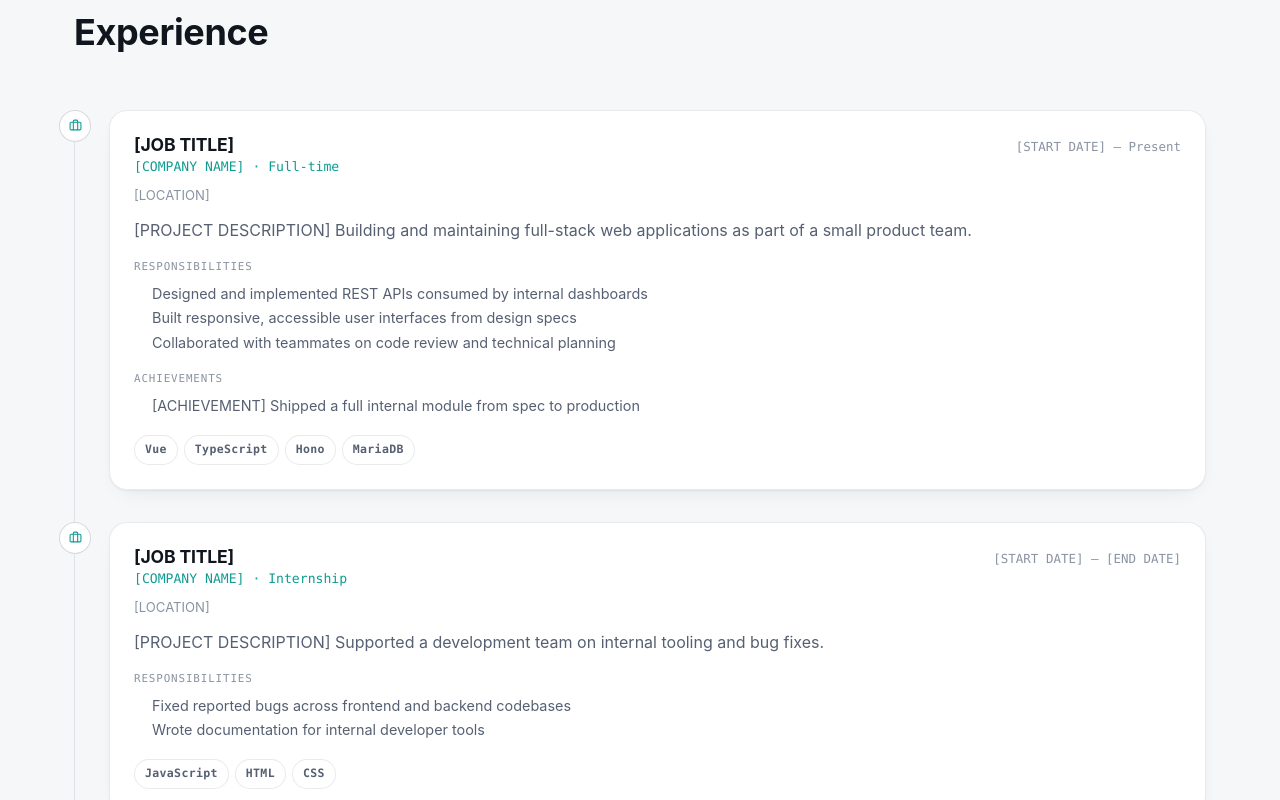
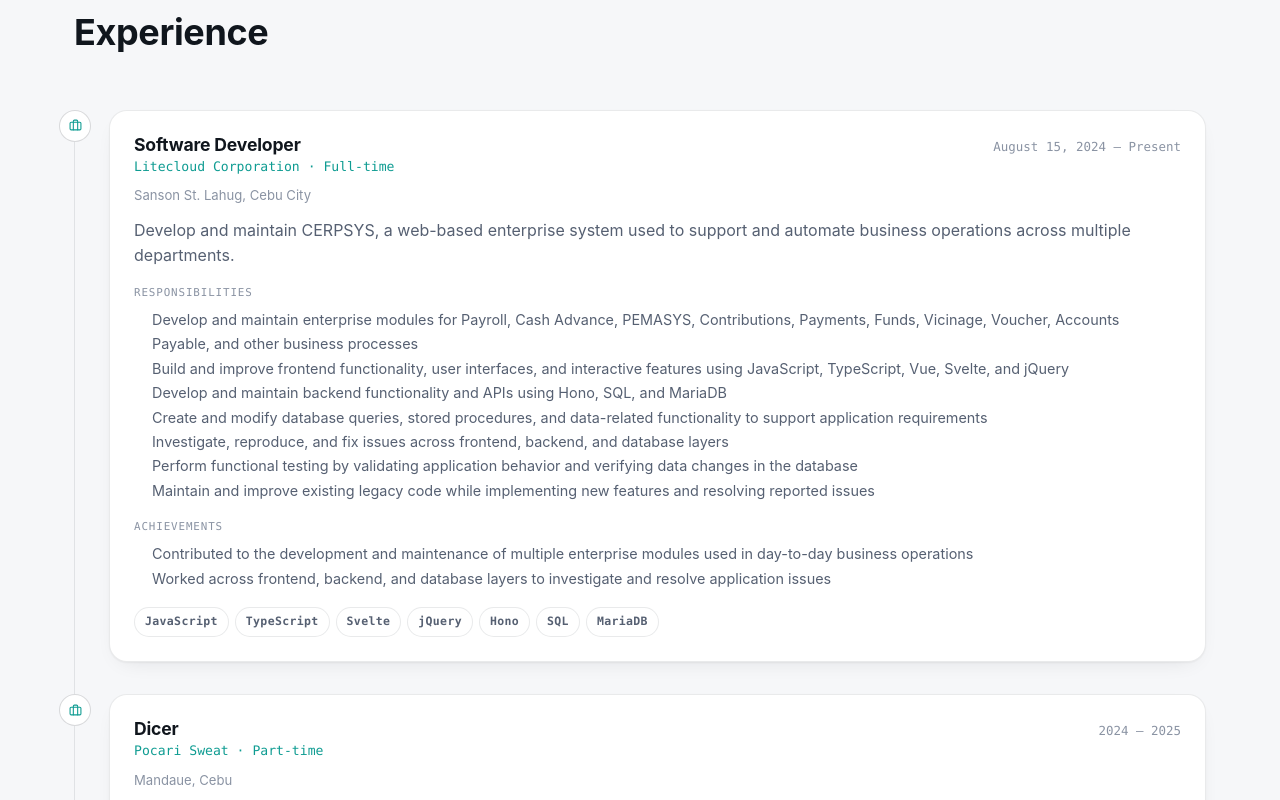
Before and after one commit to villa-mark/vue-personal-portfolio, a Vue app: page / in a window 1280 px wide. Shown: the part 3660-4460 px from the top of the page. Built offline with nearby package versions, Linux system fonts and the light colour scheme; no server answers.

Commit message:
Added Work Experience

```diff
--- a/src/data/experience.ts
+++ b/src/data/experience.ts
@@ -3,36 +3,52 @@ import type { ExperienceEntry } from './types'
 export const experience: ExperienceEntry[] = [
   {
     id: 'exp-current',
-    company: '[COMPANY NAME]',
-    position: '[JOB TITLE]',
+    company: 'Litecloud Corporation',
+    position: 'Software Developer',
     employmentType: 'Full-time',
-    location: '[LOCATION]',
-    startDate: '[START DATE]',
+    location: 'Sanson St. Lahug, Cebu City',
+    startDate: 'August 15, 2024',
     endDate: 'Present',
     description:
-      '[PROJECT DESCRIPTION] Building and maintaining full-stack web applications as part of a small product team.',
+      'Develop and maintain CERPSYS, a web-based enterprise system used to support and automate business operations across multiple departments.',
     responsibilities: [
-      'Designed and implemented REST APIs consumed by internal dashboards',
-      'Built responsive, accessible user interfaces from design specs',
-      'Collaborated with teammates on code review and technical planning'
+      'Develop and maintain enterprise modules for Payroll, Cash Advance, PEMASYS, Contributions, Payments, Funds, Vicinage, Voucher, Accounts Payable, and other business processes',
+      'Build and improve frontend functionality, user interfaces, and interactive features using JavaScript, TypeScript, Vue, Svelte, and jQuery',
+      'Develop and maintain backend functionality and APIs using Hono, SQL, and MariaDB',
+      'Create and modify database queries, stored procedures, and data-related functionality to support application requirements',
+      'Investigate, reproduce, and fix issues across frontend, backend, and database layers',
+      'Perform functional testing by validating application behavior and verifying data changes in the database',
+      'Maintain and improve existing legacy code while implementing new features and resolving reported issues'
     ],
-    achievements: ['[ACHIEVEMENT] Shipped a full internal module from spec to production'],
-    technologies: ['Vue', 'TypeScript', 'Hono', 'MariaDB']
+    achievements: [
+      'Contributed to the development and maintenance of multiple enterprise modules used in day-to-day business operations',
+      'Worked across frontend, backend, and database layers to investigate and resolve application issues'
+    ],
+    technologies: [
+      'JavaScript',
+      'TypeScript',
+      'Svelte',
+      'jQuery',
+      'Hono',
+      'SQL',
+      'MariaDB'
+    ]
   },
+
   {
     id: 'exp-previous',
-    company: '[COMPANY NAME]',
-    position: '[JOB TITLE]',
-    employmentType: 'Internship',
-    location: '[LOCATION]',
-    startDate: '[START DATE]',
-    endDate: '[END DATE]',
-    description: '[PROJECT DESCRIPTION] Supported a development team on internal tooling and bug fixes.',
+    company: 'Pocari Sweat',
+    position: 'Dicer',
+    employmentType: 'Part-time',
+    location: 'Mandaue, Cebu',
+    startDate: '2024',
+    endDate: '2025',
+    description: 'Work as a helper | Dicer',
     responsibilities: [
-      'Fixed reported bugs across frontend and backend codebases',
-      'Wrote documentation for internal developer tools'
+      'Prepare and load pocari products',
+      'Help in distribution to the runner'
     ],
     achievements: [],
-    technologies: ['JavaScript', 'HTML', 'CSS']
+    technologies: []
   }
 ]
```
